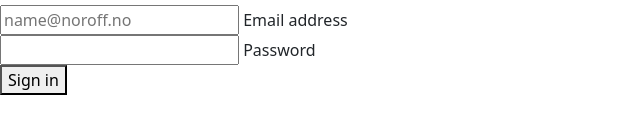
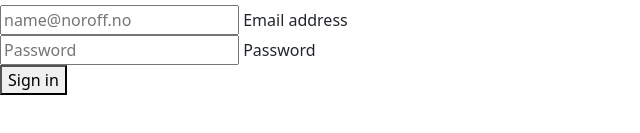
Before and after one commit to nexnic/JS2, a website: page index.html in a window 1280 px wide. Shown: the part 177-310 px from the top of the page, 0-640 px from the left. Drawn offline with nearby package versions, Linux system fonts and the light colour scheme; files that its build step writes are made by us from their sources.

Commit message:
adding placeholder for password

```diff
--- a/index.html
+++ b/index.html
@@ -34,7 +34,7 @@
                     <label for=""> Email address</label>
                 </div>
                 <div>
-                    <input type="password" id="">
+                    <input type="password" id="" placeholder="Password">
                     <label for="">Password</label>
                 </div>
                 <button type="submit">Sign in</button>
```
